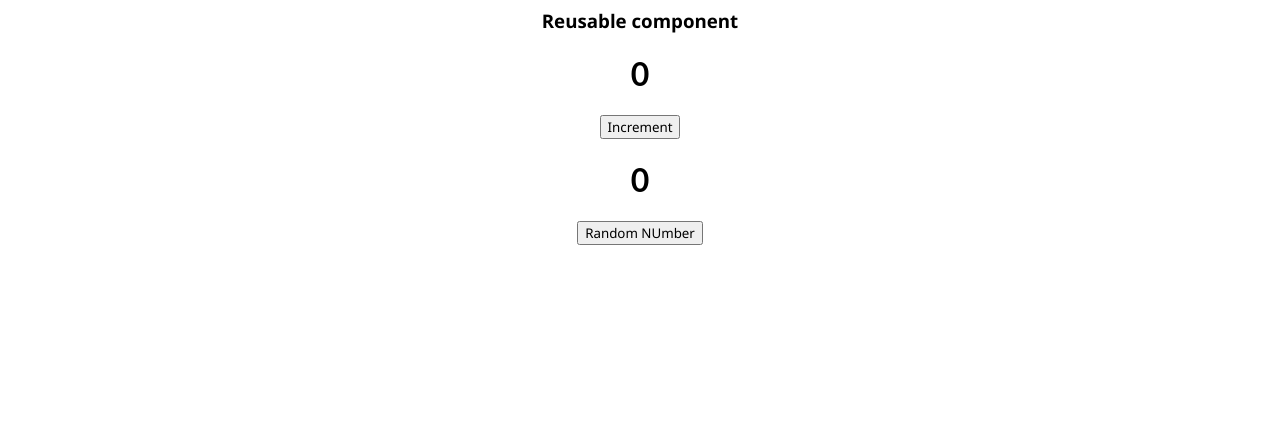
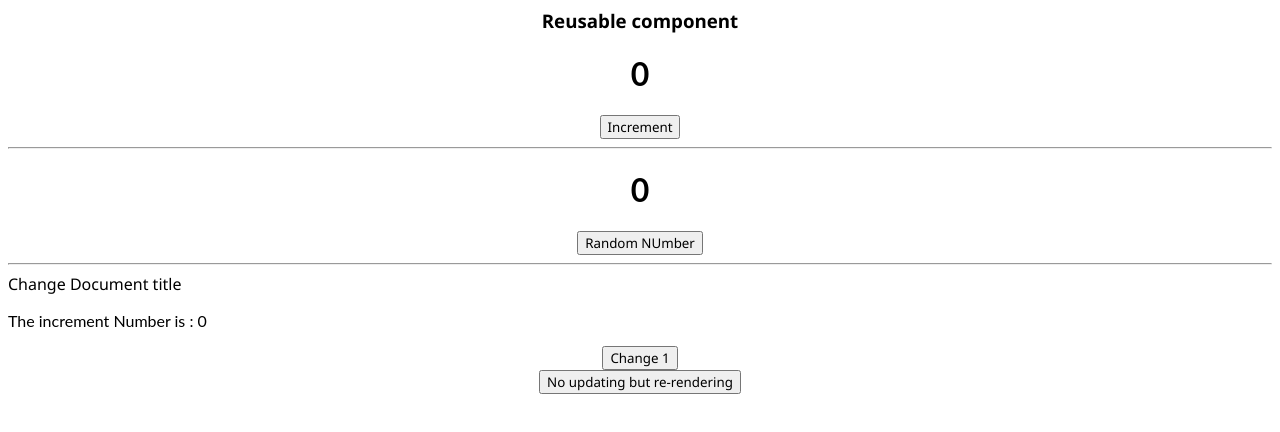
Before and after one commit to codingSlate/React-useEffect, a React (Create React App) app: page / in a window 1280 px wide. Shown: the top 432 px of the page. Built offline with nearby package versions, Linux system fonts and the light colour scheme.

Commit message:
useEffect

```diff
--- a/src/App.js
+++ b/src/App.js
@@ -1,6 +1,7 @@
 import React from 'react';
 import Counter from './Counter';
 import Random from './Random';
+import TitleChange from './TitleChange';
 import './style.css';
 
 export default function App() {
@@ -8,7 +9,11 @@ export default function App() {
     <div>
       <h3>Reusable component</h3>
       <Counter />
+      <hr />
       <Random />
+      <hr />
+      Change Document title
+      <TitleChange />
     </div>
   );
 }
--- a/src/Counter.js
+++ b/src/Counter.js
@@ -3,6 +3,7 @@ import InteractiveView from './InteractiveView';
 export default function Counter() {
   const [count, setCount] = useState(0);
   const onIncrementHandler = () => setCount((c) => c + 1);
+
   return (
     <InteractiveView
       value={count}
--- /dev/null
+++ b/src/TitleChange.js
@@ -0,0 +1,29 @@
+import React, { useState, useEffect } from 'react';
+const TitleChange = () => {
+  const [count, setCount] = useState(0);
+  const [countTwo, setCountTwo] = useState(0);
+
+  const onClickHandler = () => {
+    setCount((c) => c + 1);
+  };
+  const onClickHandlerTwo = () => {
+    setCountTwo((c) => c + 1);
+  };
+
+  useEffect(() => {
+    document.title = `React useEffect  :  ${count}`;
+    console.log('useEffect title set');
+  }, [count]);
+  // when state change entire component along with sub components re-rendered
+  console.log('Re rendered');
+  // document.title = `React useEffect  :  ${count}`;
+
+  return (
+    <>
+      <p>The increment Number is : {count}</p>
+      <button onClick={onClickHandler}>Change 1</button>
+      <button onClick={onClickHandlerTwo}>No updating but re-rendering </button>
+    </>
+  );
+};
+export default TitleChange;
```
